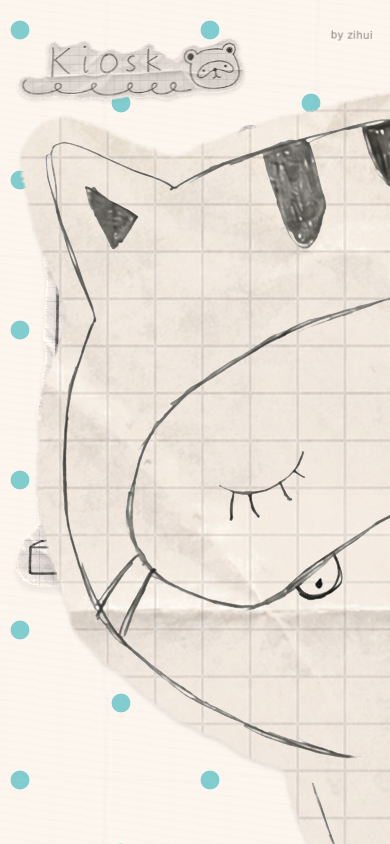
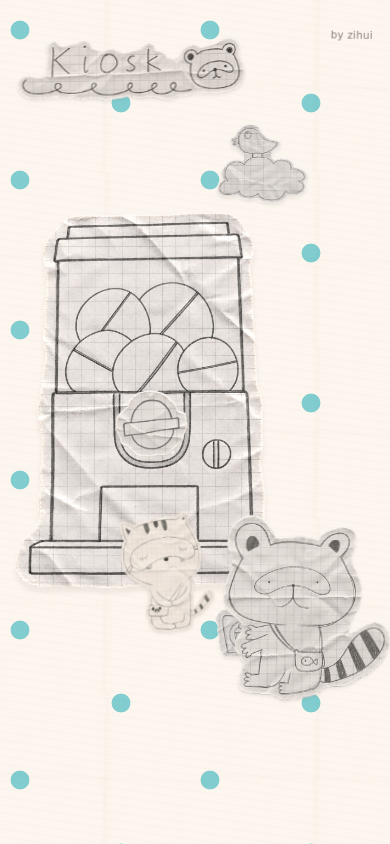
Before and after one commit to eclaircrumb/gachapon, a Next.js app in the folder gachapon/: page / in a window 390 px wide. Built offline with nearby package versions, Linux system fonts and the light colour scheme.

Commit message:
Add styles for .art-cat and .drift-five classes

```diff
--- a/gachapon/app/globals.css
+++ b/gachapon/app/globals.css
@@ -72,6 +72,12 @@ a { -webkit-tap-highlight-color: transparent; }
 .art-bird { top: 11.2%; left: 67.2%; width: 15.8%; }
 .art-sign { top: 69.9%; left: 47.8%; width: 11.3%; }
 .art-raccoon { top: 52.9%; left: 57.9%; width: 24.8%; }
+.art-cat {
+  top: 55.5%;
+  left: 79%;
+  width: 12.8%;
+  z-index: 2;
+}
 
 .machine-wrap {
   position: absolute;
@@ -226,6 +232,9 @@ a { -webkit-tap-highlight-color: transparent; }
 .drift-two { animation: cozyWobbleTwo 3.6s -2.1s ease-in-out infinite; }
 .drift-three { animation: cozyWobbleOne 3.4s -1.8s ease-in-out infinite reverse; }
 .drift-four { animation: cozyWobbleTwo 3.8s -0.45s ease-in-out infinite reverse; }
+.drift-five {
+  animation: cozyWobbleTwo 3.6s -1.3s ease-in-out infinite;
+}
 
 @keyframes turnKnob {
   0% { transform: rotate(0deg) scale(1); }
@@ -291,6 +300,11 @@ a { -webkit-tap-highlight-color: transparent; }
   .art-sign { top: 68%; left: 52%; width: 27%; }
   .art-raccoon { top: 58%; right: -4%; left: auto; width: 50%; }
   .knob-note { font-size: 12px; }
+  .art-cat {
+  top: 59%;
+  left: 33%;
+  width: 24%;
+}
 
   .tiny-instruction {
     right: 6%;
@@ -306,6 +320,11 @@ a { -webkit-tap-highlight-color: transparent; }
   .machine-wrap { top: 24%; width: 72%; }
   .art-raccoon { top: 59%; width: 51%; }
   .art-sign { top: 70%; }
+  .art-cat {
+  top: 60%;
+  left: 31%;
+  width: 25%;
+}
 }
 
 @media (prefers-reduced-motion: reduce) {
```
